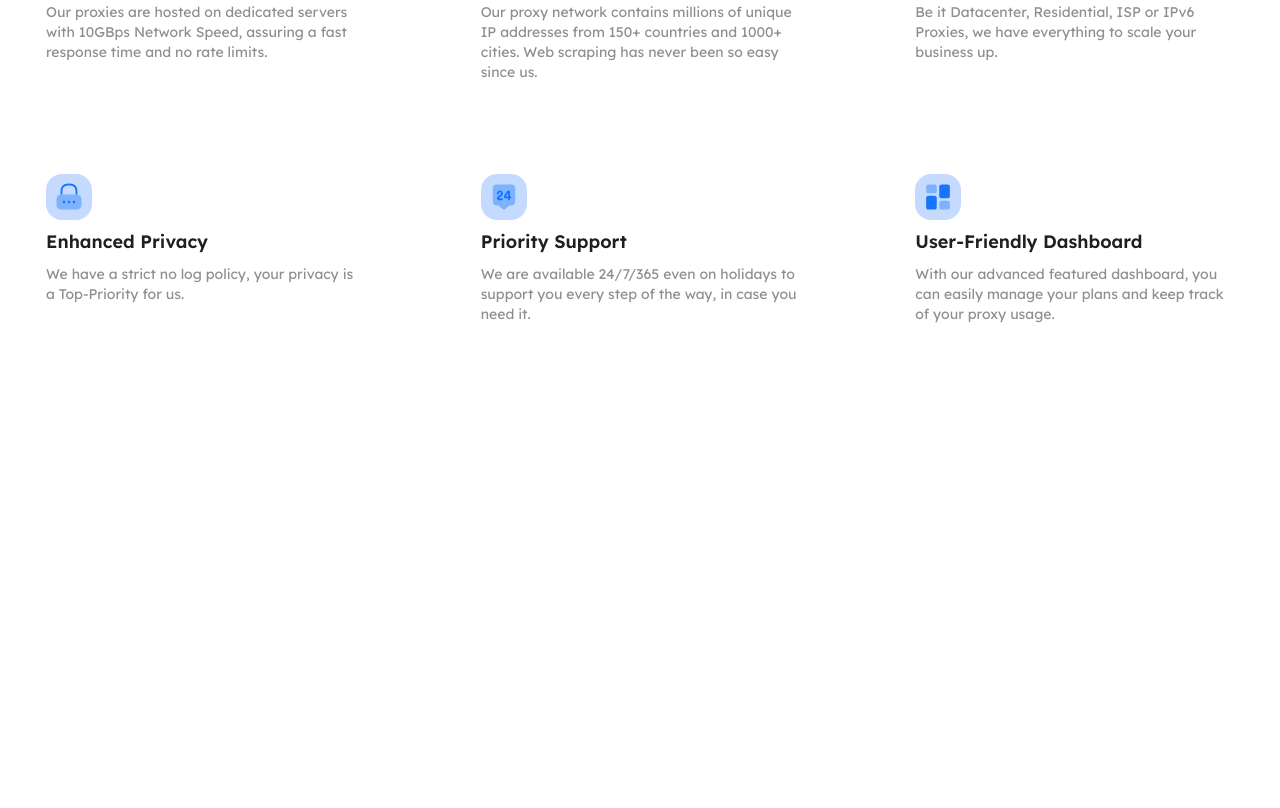
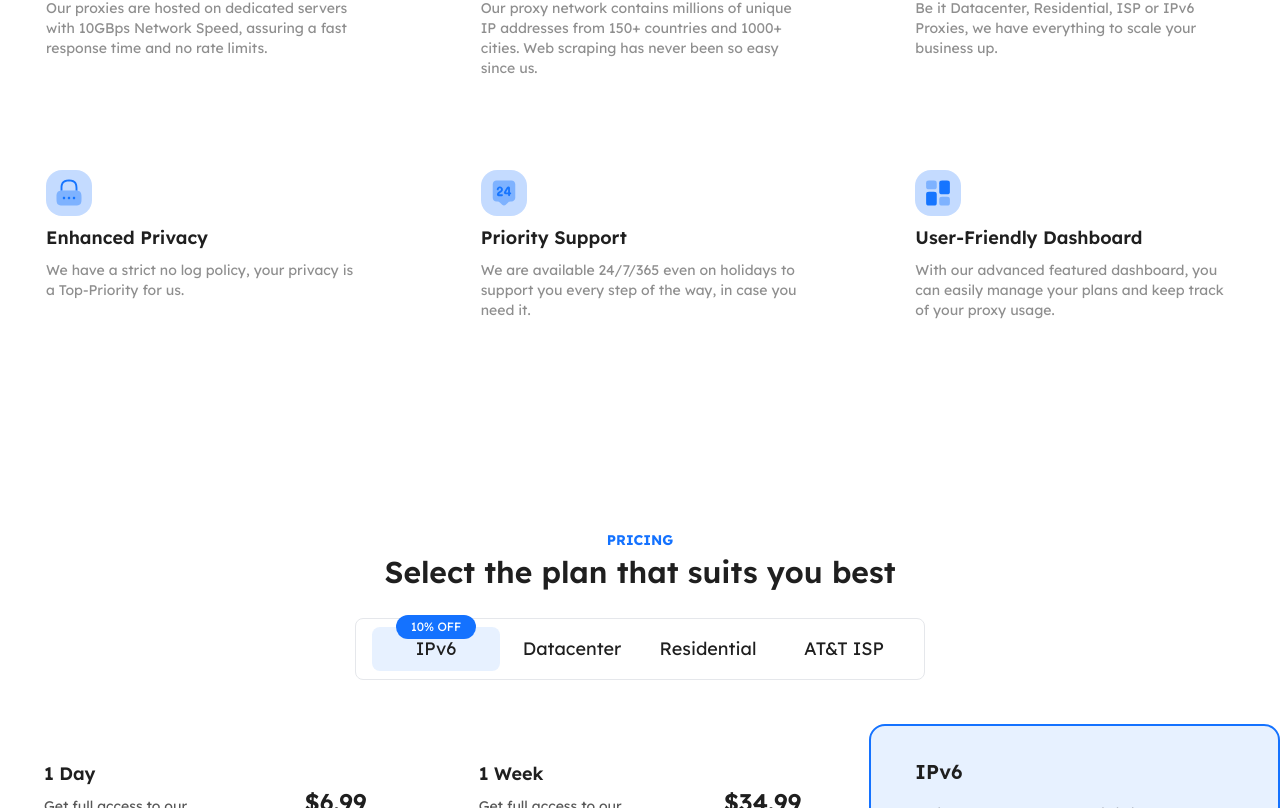
Before and after one commit to voldev94321/lightening, a Next.js app: page /landing in a window 1280 px wide. Shown: the part 1145-1953 px from the top of the page. Before the commit the page ends 1503 px from the top, so only its background shows below. Built offline with nearby package versions, Linux system fonts and the light colour scheme.

Commit message:
feat: pricing plan

```diff
--- a/src/app/globals.css
+++ b/src/app/globals.css
@@ -33,6 +33,7 @@
     --text: 0 0% 12%;
     --success: 160 100% 36%;
     --success-border: 160 54% 84%;
+    --warning: 40 95% 57%;
   }
 
   .dark {
--- a/src/app/landing/LandingPage/AboutUsComponent/index.tsx
+++ b/src/app/landing/LandingPage/AboutUsComponent/index.tsx
@@ -51,7 +51,7 @@ const AboutUsComponent = () => {
 
   return (
     <div className="mt-48 text-center">
-      <div className="mt-2 text-accent font-semibold">ABOUT US</div>
+      <div className="mt-2 text-accent font-semibold text-sm">ABOUT US</div>
       <div className="mt-2 text-3xl font-semibold">
         Why do businesses choose us for their operations?
       </div>
--- /dev/null
+++ b/src/app/landing/LandingPage/PricingComponent/Plan/index.tsx
@@ -0,0 +1,26 @@
+"use client";
+
+interface PlanProps {
+  title: string;
+  additionalDescription: string;
+  price: number;
+  isBest?: boolean;
+}
+
+const Plan = ({ title, additionalDescription, price, isBest }: PlanProps) => {
+  return (
+    <div className={`px-11 py-9 ${isBest && "border-2 border-warning bg-warning-background rounded-2xl"}`}>
+      <div className="flex justify-between items-center">
+        <div>
+          <div className={`text-lg font-semibold ${isBest && "text-warning"}`}>{title}</div>
+          <div className="mt-2 text-sm opacity-75">Get full access to our </div>
+          <div className="mt-2 text-sm opacity-75">IPv6 Proxies for {additionalDescription}</div>
+        </div>
+        <div className="text-2xl font-semibold">${price}</div>
+      </div>
+      <div className={`${isBest ? "bg-warning-background border-2 border-warning" : "bg-accent-ten text-accent"} rounded-lg text-center p-3 mt-4 cursor-pointer`}>Buy Now</div>
+    </div>
+  );
+};
+
+export default Plan;
--- /dev/null
+++ b/src/app/landing/LandingPage/PricingComponent/index.tsx
@@ -0,0 +1,123 @@
+"use client";
+
+import React from "react";
+import Plan from "./Plan";
+import { GoCheck } from "react-icons/go";
+import { FaArrowRightLong } from "react-icons/fa6";
+
+const items = ["IPv6", "Datacenter", "Residential", "AT&T ISP"];
+const plans = [
+  {
+    title: "1 Day",
+    additional_description: "24 hours",
+    price: 6.99,
+    isBest: false,
+  },
+  {
+    title: "1 Week",
+    additional_description: "7 days",
+    price: 34.99,
+    isBest: false,
+  },
+  {
+    title: "1 Month",
+    additional_description: "30 days",
+    price: 99.99,
+    isBest: true,
+  },
+];
+const plansIncludes = [
+  "4000 IPv6 Proxies",
+  "Individual /48 subnet and server",
+  "Whitelist up to 2 IPs",
+  "Unlimited Bandwidth",
+  "HTTP/s Protocol Support",
+  "Unlimited Concurrent Connections",
+];
+
+const PricingComponent = () => {
+  const [selectedItem, setSelectedItem] = React.useState(0);
+
+  const handleClick = (index: number) => {
+    setSelectedItem(index);
+  };
+  return (
+    <div className="mt-44">
+      <div className="text-accent text-center font-bold text-sm">PRICING</div>
+      <div className="text-center font-semibold text-3xl mt-1">
+        Select the plan that suits you best
+      </div>
+      <div className="flex border-[1px] rounded-lg w-fit mx-auto mt-7 py-2 px-4 gap-2">
+        {items.map((value, index) => (
+          <div
+            key={"pricing-" + index}
+            className={`text-lg cursor-pointer py-2 w-32 text-center ${
+              selectedItem == index && "bg-accent-ten rounded-lg"
+            } relative`}
+            onClick={() => {
+              handleClick(index);
+            }}
+          >
+            {value}
+            {index == 0 && (
+              <div className="absolute top-0 left-1/2 -translate-x-1/2 -translate-y-1/2 text-white bg-accent rounded-full px-2 text-xs py-1 min-w-20">
+                10% OFF
+              </div>
+            )}
+          </div>
+        ))}
+      </div>
+      <div className="grid grid-cols-3 mt-11 gap-6">
+        <div>
+          <Plan
+            title={plans[0].title}
+            additionalDescription={plans[0].additional_description}
+            price={plans[0].price}
+          />
+          <div className="h-6"></div>
+          <Plan
+            title={plans[2].title}
+            additionalDescription={plans[2].additional_description}
+            price={plans[2].price}
+            isBest
+          />
+        </div>
+        <div>
+          <Plan
+            title={plans[1].title}
+            additionalDescription={plans[1].additional_description}
+            price={plans[1].price}
+          />
+        </div>
+        <div>
+          <div className="border-2 border-accent rounded-2xl bg-accent-ten px-11 py-8 h-fit">
+            <div className="text-xl font-semibold">IPv6</div>
+            <div className="mt-4 opacity-75">
+              Duis at est et tellus suscipit interdum non id mauris. Aenean
+              tempor congue tortor, vitae luctus purus mollis at. Mauris non
+              consectetur dolor.
+            </div>
+            <div className="mt-7 opacity-75 font-semibold mb-2">
+              ALL PLANS INCLUDE
+            </div>
+            {plansIncludes.map((value, index) => (
+              <div
+                key={`plans-includ-` + index}
+                className="mt-1 flex items-center gap-1"
+              >
+                <GoCheck className="text-accent" />
+                <div className="opacity-75">{value}</div>
+              </div>
+            ))}
+          </div>
+          <div className="mt-5 border-2 flex justify-between px-9 py-4 rounded-2xl items-center">
+            <div className="font-semibold">For any custom plans</div>
+            <div className="flex items-center bg-accent-ten text-accent px-8 py-3 rounded-xl font-semibold">Contact Us&nbsp;<FaArrowRightLong className="w-3 h-3" /></div>
+          </div>
+        </div>
+      </div>
+    </div>
+  );
+};
+
+export default PricingComponent;
--- a/src/app/landing/LandingPage/index.tsx
+++ b/src/app/landing/LandingPage/index.tsx
@@ -1,15 +1,19 @@
-'use client'
+"use client";
 
 import TopBar from "@/layouts/TopBar";
 import LandingComponent from "./LandingComponent";
 import AboutUsComponent from "./AboutUsComponent";
+import PricingComponent from "./PricingComponent";
 
 const LandingPage = () => {
-    return <div className="max-w-default mx-auto">
-        <TopBar/>
-        <LandingComponent/>
-        <AboutUsComponent/>
+  return (
+    <div className="max-w-default mx-auto">
+      <TopBar />
+      <LandingComponent />
+      <AboutUsComponent />
+      <PricingComponent />
     </div>
+  );
 };
 
 export default LandingPage;
--- a/tailwind.config.ts
+++ b/tailwind.config.ts
@@ -24,6 +24,10 @@ const config: Config = {
           DEFAULT: "hsl(var(--success))",
           background: "hsla(var(--success) / 10%)",
           border: "hsl(var(--success-border))",
+        },
+        warning: {
+          DEFAULT: 'hsl(var(--warning))',
+          background: "hsla(var(--warning) / 5%)",
         }
       },
       fontSize: {
```
